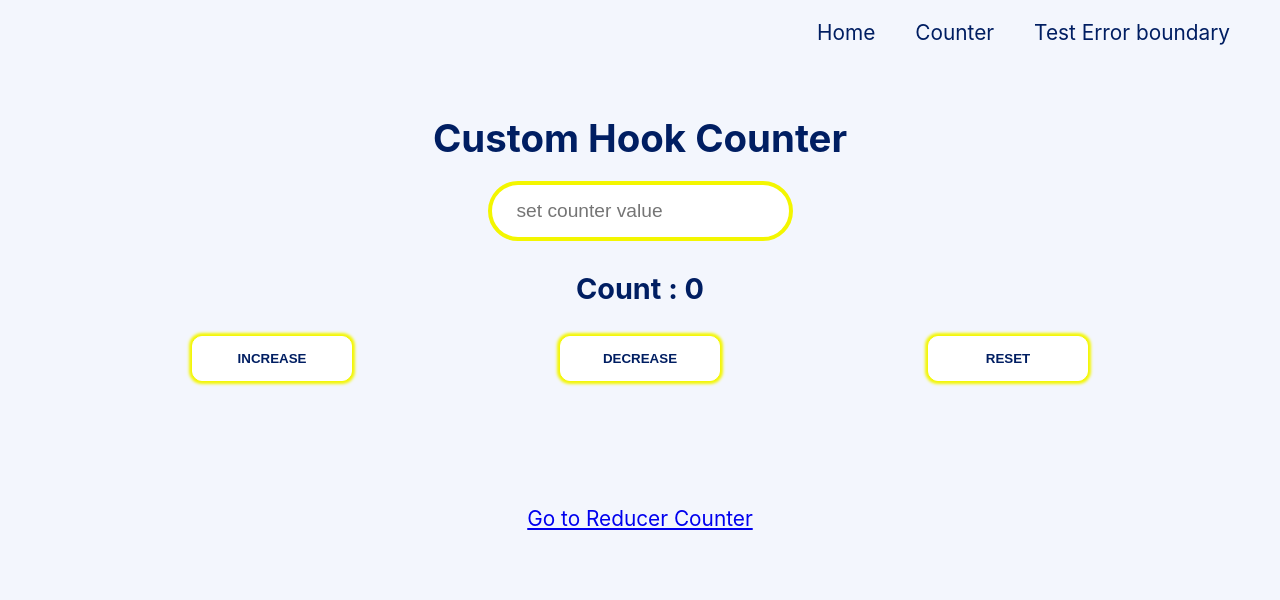
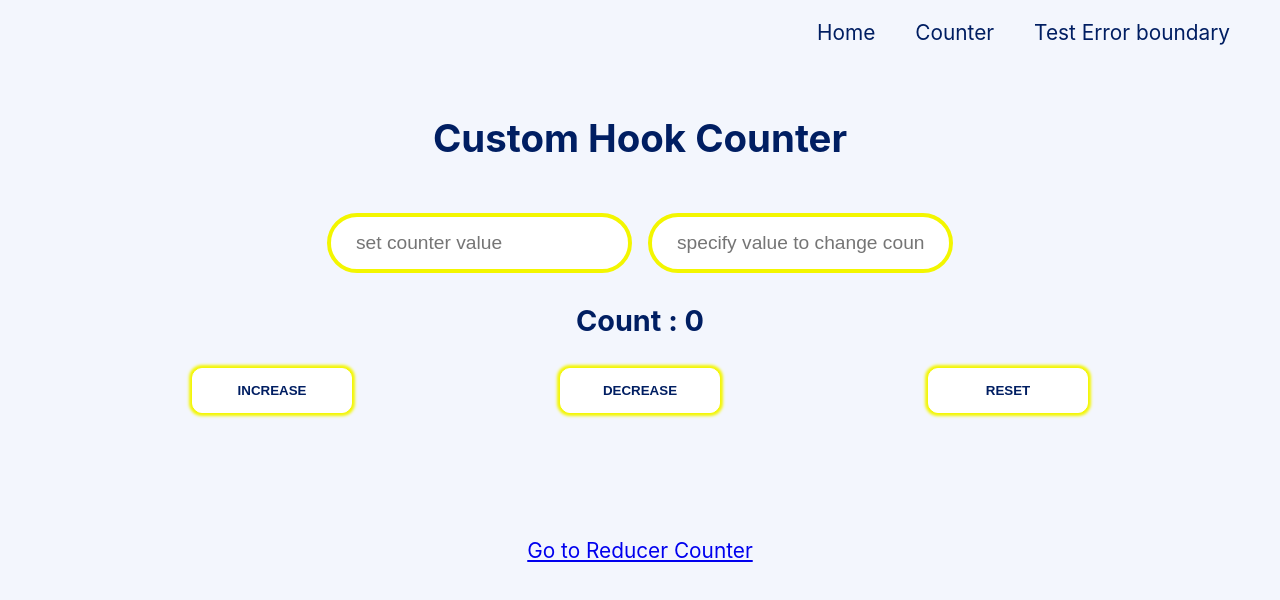
Before and after one commit to Timothy-Achonu/Alt-School-Exam-Project, a React (Create React App) app: page /counter in a window 1280 px wide. Shown: the top 600 px of the page. Built offline with nearby package versions, Linux system fonts and the light colour scheme.

Commit message:
adding a new feature that allows a user specify what to manipulate the count value with

```diff
--- a/src/App.css
+++ b/src/App.css
@@ -93,12 +93,22 @@ nav .hamburger-menu {
   margin-top: 20px;
   width: 100%;
 }
+.counter > div > .input-wrapper {
+  display:flex;
+  align-items: center;
+  flex-wrap: wrap;
+  justify-content: center;
+  margin-top: 20px;
+  width: 100%;
+}
 .counter input {
   padding: 15px 25px;
   font-size: 1.2rem;
   outline: none;
   border: 4px solid rgba(243,246,0,255);
   border-radius: 30px;
+  margin: 0 8px;
+  margin-top: 12px;
   /* width: 60px; */
 }
 
--- a/src/components/Counter.jsx
+++ b/src/components/Counter.jsx
@@ -1,21 +1,32 @@
-import React from 'react'
+import React from "react";
 import useCounter from "./CustomHooks/useCounter";
 import { NavLink } from "react-router-dom";
 
 function Counter() {
-  const { count, increase, decrease, reset, setValue } = useCounter(0)
+  const { count, increase, decrease, reset, setCountValue, setValue } = useCounter(0);
   return (
     <div className="counter">
       <h1>Custom Hook Counter</h1>
       <div>
+        <div className="input-wrapper">
           <input
             type="text"
             placeholder="set counter value"
+            onChange={setCountValue}
+            onBlur={(e) => {
+              e.target.value = "";
+            }}
+          />
+          <input
+            type="text"
+            placeholder="specify value to change count with"
             onChange={setValue}
             onBlur={(e) => {
               e.target.value = "";
             }}
           />
+        </div>
+
         <h2 className="count-num">Count : {count}</h2>
         <div className="buttons-wrapper">
           <button onClick={increase}>INCREASE</button>
@@ -26,8 +37,7 @@ function Counter() {
       <div>
         <NavLink to="/reducerCounter">Go to Reducer Counter</NavLink>
       </div>
-
     </div>
-  )
+  );
 }
 export default Counter;
--- a/src/components/CustomHooks/useCounter.jsx
+++ b/src/components/CustomHooks/useCounter.jsx
@@ -3,16 +3,18 @@ import { useState } from 'react';
 
 export default function useCounter(initialValue = 0) {
     const [count, setCount] = useState(initialValue)
+    const [valueToChangeCountWith, setValueTOChangeCountWith] = useState(1);
     function increase() {
-        setCount(prevCount => prevCount + 1);
+        setCount(prevCount => prevCount + valueToChangeCountWith);
     }
     function decrease() {
-        setCount(prevCount => prevCount - 1);
+        setCount(prevCount => prevCount - valueToChangeCountWith);
     }
     function reset() {
         setCount(0);
+        setValueTOChangeCountWith(1);
     }
-    function setValue(e) {
+    function setCountValue(e) {
         let num = Number(e.target.value);
         if (String(num) === "NaN" || e.target.value === "") {
             setCount(count);
@@ -21,5 +23,14 @@ export default function useCounter(initialValue = 0) {
             setCount(num);
         }
     }
-  return {count, increase, decrease, reset, setValue}
+    function setValue(e) {
+        let num = Number(e.target.value);
+        if (String(num) === "NaN" || e.target.value === "") {
+            setValueTOChangeCountWith(count);
+        }
+        else {
+            setValueTOChangeCountWith(num);
+        }
+    }
+  return {count, increase, decrease, reset, setCountValue, setValue}
 }
--- a/src/components/ReducerCounter.jsx
+++ b/src/components/ReducerCounter.jsx
@@ -9,51 +9,74 @@ function ReducerCounter() {
     INCREASE: "increase",
     DECREASE: "decrease",
     RESET: "reset",
-    SET_VALUE: "setValue",
+    SET_COUNT_VALUE: "setValue",
+    SET_VALUE: "setValueToChangeCountWith",
   };
-  function setValue(value, count) {
+  function setValue(value, state, type) {
     let num = Number(value);
     if (String(num) === "NaN" || value === "") {
-      return count;
+      return state;
     }
-    return num;
+    return type === ACTIONS.SET_VALUE
+      ? { ...state, valueToChangeCountWith: num  }
+      : { ...state, count: num };
   }
-  function reducer(count, action) {
+  function reducer(state, action) {
     switch (action.type) {
+      case ACTIONS.SET_COUNT_VALUE:
+        return setValue(action.payload, state, action.type);
       case ACTIONS.SET_VALUE:
-        return setValue(action.payload, count);
+        return setValue(action.payload, state, action.type);
       case ACTIONS.INCREASE:
-        return ++count;
+        return { ...state, count: state.count + state.valueToChangeCountWith };
       case ACTIONS.DECREASE:
-        return --count;
+        return { ...state, count: state.count - state.valueToChangeCountWith };
       case ACTIONS.RESET:
-        return 0;
+        return { count: 0, valueToChangeCountWith : 1,};
       default:
-        return count;
+        return state;
     }
   }
-  function inputHandler(e) {
+  function countHandler(e) {
+    dispatch({
+      type: ACTIONS.SET_COUNT_VALUE,
+      payload: e.target.value,
+      elem: e.target,
+    });
+  }
+  function valueHandler(e) {
     dispatch({
       type: ACTIONS.SET_VALUE,
       payload: e.target.value,
       elem: e.target,
-    })
+    });
   }
-  const [count, dispatch] = useReducer(reducer, 0);
+  const [state, dispatch] = useReducer(reducer, { count: 0, valueToChangeCountWith: 1 });
 
   return (
     <div className="counter">
       <h1>UseReducer Counter</h1>
       <div>
+        <div className="input-wrapper">
           <input
             type="text"
             placeholder="set counter value"
-          onChange={inputHandler}
+            onChange={countHandler}
             onBlur={(e) => {
               e.target.value = "";
             }}
           />
-        <h2 className="count-num">Count : {count}</h2>
+          <input
+            type="text"
+            placeholder="specify value to change count with"
+            onChange={valueHandler}
+            onBlur={(e) => {
+              e.target.value = "";
+            }}
+          />
+        </div>
+
+        <h2 className="count-num">Count : {state.count}</h2>
         <div className="buttons-wrapper">
           <button
             onClick={() => {
@@ -80,7 +103,7 @@ function ReducerCounter() {
       </div>
     </div>
   );
-};
+}
 export default ReducerCounter;
 
 /*
```
Lines whose indentation alone changed are shown as unchanged.
